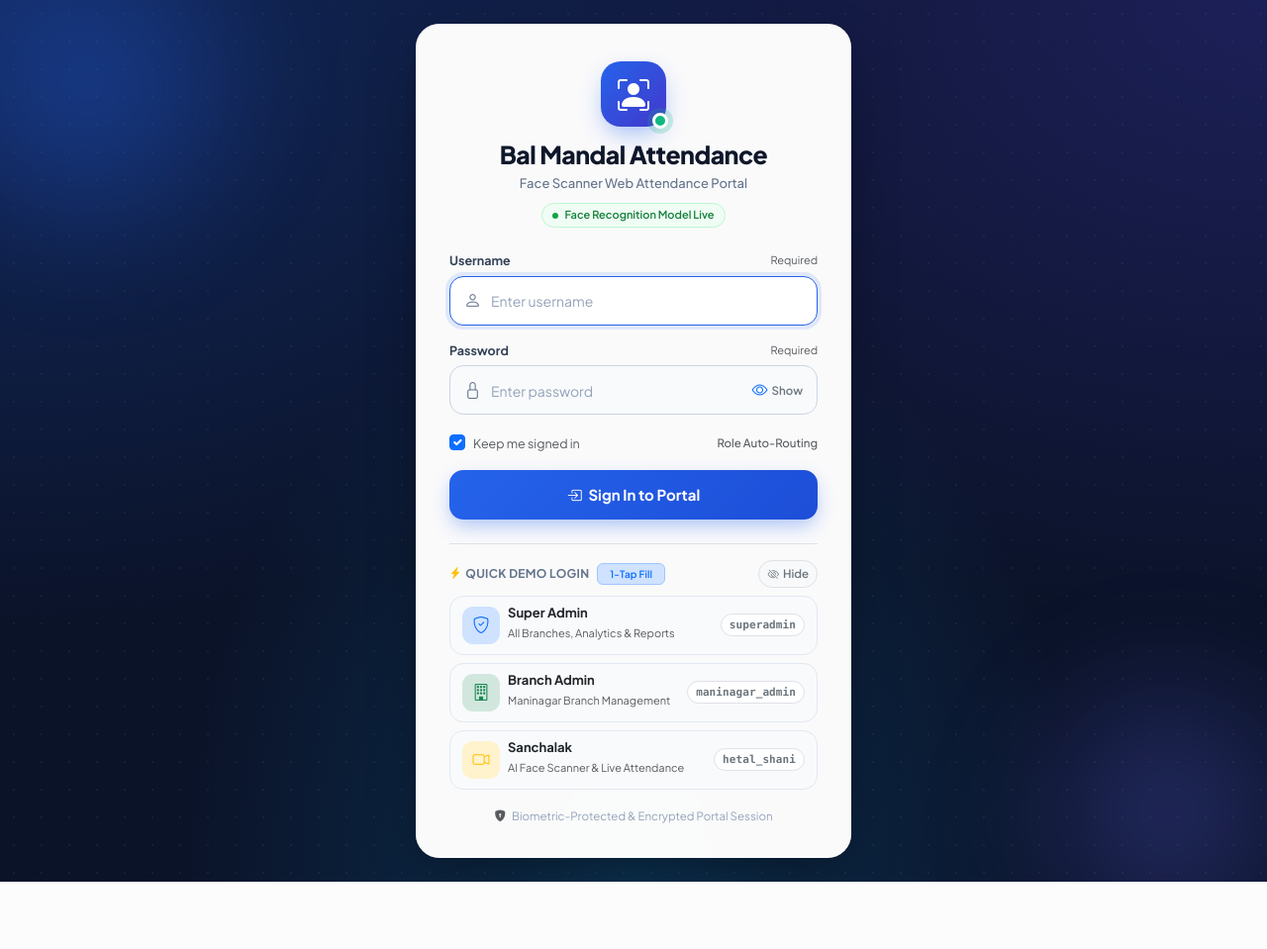
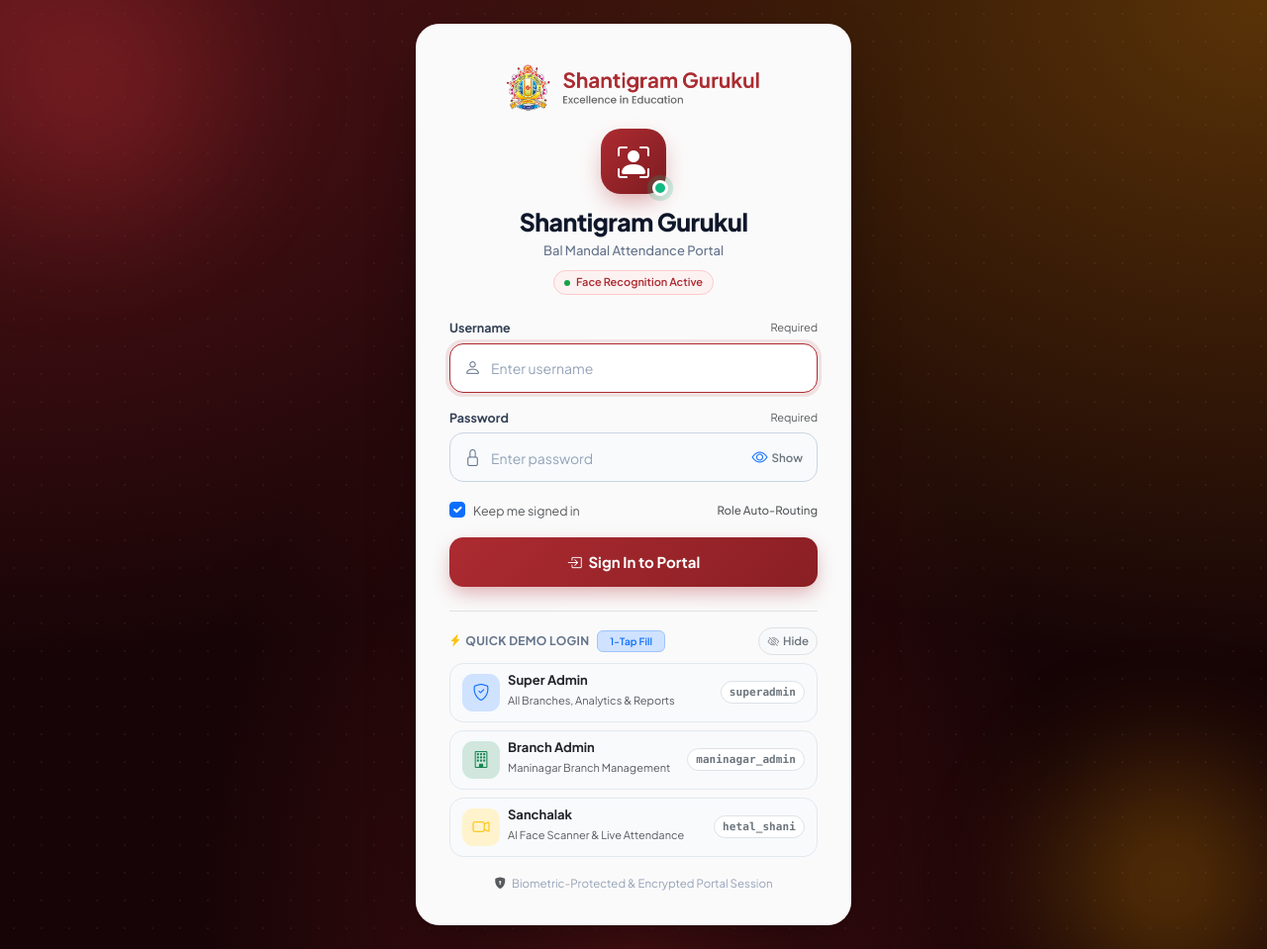
Before and after one commit to taxilpambhar3-art/bal-mandal-attendance, a FastAPI app: page /login in a window 1280 px wide. Shown: the whole page at 99% size. Before the commit the page ends 891 px from the top, so only its background shows below. Run offline with FastAPI, Linux system fonts and the light colour scheme.

Commit message:
Adapt portal branding and color theme to Shantigram Gurukul official crimson and saffron identity

```diff
--- a/app/auth.py
+++ b/app/auth.py
@@ -28,9 +28,9 @@ ROLE_LABEL = {
 }
 
 ROLE_THEME = {
-    "super_admin": "linear-gradient(135deg, #0b1329 0%, #1e3a8a 55%, #2563eb 100%)",
-    "branch_admin": "linear-gradient(135deg, #022c22 0%, #065f46 55%, #059669 100%)",
-    "sanchalak": "linear-gradient(135deg, #431407 0%, #9a3412 55%, #ea580c 100%)",
+    "super_admin": "linear-gradient(135deg, #3d0c0f 0%, #7d1c21 45%, #AC2B31 85%, #c83239 100%)",
+    "branch_admin": "linear-gradient(135deg, #022c22 0%, #065f46 50%, #047857 100%)",
+    "sanchalak": "linear-gradient(135deg, #451a03 0%, #9a3412 50%, #d97706 100%)",
 }
 
 
--- a/app/static/css/app.css
+++ b/app/static/css/app.css
@@ -20,10 +20,14 @@
   --text-muted: #64748b;
   --text-light: #94a3b8;
 
-  /* Semantic Accents */
-  --primary: #2563eb;
-  --primary-hover: #1d4ed8;
-  --primary-subtle: #eff6ff;
+  /* Semantic Accents — Shantigram Gurukul Official Brand */
+  --primary: #AC2B31;
+  --primary-hover: #8a1f24;
+  --primary-subtle: #fdf2f2;
+  --primary-border: #fecaca;
+  --gold: #f59e0b;
+  --gold-hover: #d97706;
+  --gold-subtle: #fef3c7;
   --success: #10b981;
   --success-hover: #059669;
   --success-subtle: #ecfdf5;
@@ -501,16 +505,16 @@ table.mock tbody tr:hover {
 }
 
 .btn-primary {
-  background: linear-gradient(135deg, #2563eb 0%, #1d4ed8 100%);
-  border-color: #2563eb;
+  background: linear-gradient(135deg, #AC2B31 0%, #8a1f24 100%);
+  border-color: #AC2B31;
   color: #ffffff;
-  box-shadow: 0 4px 12px -2px rgba(37, 99, 235, 0.35);
+  box-shadow: 0 4px 12px -2px rgba(172, 43, 49, 0.35);
 }
 .btn-primary:hover {
-  background: linear-gradient(135deg, #1d4ed8 0%, #1e40af 100%);
-  border-color: #1d4ed8;
+  background: linear-gradient(135deg, #8a1f24 0%, #681519 100%);
+  border-color: #8a1f24;
   color: #ffffff;
-  box-shadow: 0 6px 16px -2px rgba(37, 99, 235, 0.45);
+  box-shadow: 0 6px 16px -2px rgba(172, 43, 49, 0.45);
 }
 
 .btn-success {
--- a/app/templates/base.html
+++ b/app/templates/base.html
@@ -3,11 +3,11 @@
 <head>
   <meta charset="UTF-8">
   <meta name="viewport" content="width=device-width, initial-scale=1, viewport-fit=cover, maximum-scale=5">
-  <meta name="theme-color" content="#1e3c72">
+  <meta name="theme-color" content="#AC2B31">
   <meta name="apple-mobile-web-app-capable" content="yes">
   <meta name="apple-mobile-web-app-status-bar-style" content="default">
   <meta name="format-detection" content="telephone=no">
-  <title>{% block title %}Bal Mandal Attendance{% endblock %}</title>
+  <title>{% block title %}Shantigram Gurukul — Bal Mandal Attendance{% endblock %}</title>
   <link rel="preconnect" href="https://fonts.googleapis.com">
   <link rel="preconnect" href="https://fonts.gstatic.com" crossorigin>
   <link href="https://fonts.googleapis.com/css2?family=Plus+Jakarta+Sans:wght@400;500;600;700;800&display=swap" rel="stylesheet">
--- a/app/templates/login.html
+++ b/app/templates/login.html
@@ -1,14 +1,14 @@
 {% extends "base.html" %}
-{% block title %}Login — Bal Mandal Attendance Portal{% endblock %}
+{% block title %}Login — Shantigram Gurukul Bal Mandal Portal{% endblock %}
 {% block head %}
 <style>
   :root {
-    --brand-primary: #2563eb;
-    --brand-dark: #0f172a;
-    --brand-accent: #4f46e5;
+    --brand-primary: #AC2B31;
+    --brand-dark: #1a0507;
+    --brand-accent: #f59e0b;
   }
 
-  /* Full viewport immersive background with mesh glow */
+  /* Full viewport immersive background with Shantigram Gurukul crimson & amber mesh glow */
   .login-page-wrapper {
     min-height: 100vh;
     min-height: 100dvh;
@@ -18,11 +18,11 @@
     padding: 24px 16px;
     position: relative;
     overflow: hidden;
-    background-color: #0b1329;
+    background-color: #160406;
     background-image:
-      radial-gradient(at 0% 0%, rgba(37, 99, 235, 0.28) 0px, transparent 50%),
-      radial-gradient(at 100% 0%, rgba(79, 70, 229, 0.25) 0px, transparent 50%),
-      radial-gradient(at 50% 100%, rgba(14, 165, 233, 0.2) 0px, transparent 50%),
+      radial-gradient(at 0% 0%, rgba(172, 43, 49, 0.45) 0px, transparent 50%),
+      radial-gradient(at 100% 0%, rgba(245, 158, 11, 0.3) 0px, transparent 50%),
+      radial-gradient(at 50% 100%, rgba(138, 31, 36, 0.38) 0px, transparent 50%),
       radial-gradient(rgba(255, 255, 255, 0.05) 1px, transparent 1px);
     background-size: 100% 100%, 100% 100%, 100% 100%, 28px 28px;
   }
@@ -34,7 +34,7 @@
     left: -100px;
     width: 380px;
     height: 380px;
-    background: radial-gradient(circle, rgba(37, 99, 235, 0.35) 0%, rgba(37, 99, 235, 0) 70%);
+    background: radial-gradient(circle, rgba(172, 43, 49, 0.45) 0%, rgba(172, 43, 49, 0) 70%);
     border-radius: 50%;
     filter: blur(40px);
     pointer-events: none;
@@ -46,7 +46,7 @@
     right: -80px;
     width: 360px;
     height: 360px;
-    background: radial-gradient(circle, rgba(99, 102, 241, 0.3) 0%, rgba(99, 102, 241, 0) 70%);
+    background: radial-gradient(circle, rgba(245, 158, 11, 0.35) 0%, rgba(245, 158, 11, 0) 70%);
     border-radius: 50%;
     filter: blur(45px);
     pointer-events: none;
@@ -96,13 +96,13 @@
     width: 66px;
     height: 66px;
     border-radius: 20px;
-    background: linear-gradient(135deg, #2563eb 0%, #4338ca 100%);
+    background: linear-gradient(135deg, #AC2B31 0%, #7d1c21 100%);
     display: flex;
     align-items: center;
     justify-content: center;
     color: #ffffff;
     font-size: 32px;
-    box-shadow: 0 10px 25px -5px rgba(37, 99, 235, 0.45);
+    box-shadow: 0 10px 25px -5px rgba(172, 43, 49, 0.45);
     position: relative;
   }
   .pulse-indicator {
@@ -140,10 +140,10 @@
     align-items: center;
     gap: 6px;
     padding: 3px 10px;
-    background: #f0fdf4;
-    border: 1px solid #bbf7d0;
+    background: #fdf2f2;
+    border: 1px solid #fecaca;
     border-radius: 999px;
-    color: #15803d;
+    color: #AC2B31;
     font-size: 11px;
     font-weight: 600;
     margin-top: 6px;
@@ -173,9 +173,9 @@
     transition: all 0.2s ease;
   }
   .login-input-group:focus-within {
-    border-color: #2563eb;
+    border-color: #AC2B31;
     background: #ffffff;
-    box-shadow: 0 0 0 4px rgba(37, 99, 235, 0.12);
+    box-shadow: 0 0 0 4px rgba(172, 43, 49, 0.12);
   }
   .login-input-group .input-group-text {
     background: transparent;
@@ -215,7 +215,7 @@
     align-items: center;
   }
   .pwd-toggle-btn:hover {
-    color: #2563eb;
+    color: #AC2B31;
   }
 
   /* Submit Button */
@@ -224,23 +224,23 @@
     font-size: 15px;
     font-weight: 700;
     border-radius: 14px;
-    background: linear-gradient(135deg, #2563eb 0%, #1d4ed8 100%);
+    background: linear-gradient(135deg, #AC2B31 0%, #8a1f24 100%);
     border: 0;
     color: #ffffff;
-    box-shadow: 0 8px 20px -3px rgba(37, 99, 235, 0.4);
+    box-shadow: 0 8px 20px -3px rgba(172, 43, 49, 0.4);
     transition: all 0.2s cubic-bezier(0.16, 1, 0.3, 1);
     position: relative;
     overflow: hidden;
   }
   .login-btn:hover {
-    background: linear-gradient(135deg, #1d4ed8 0%, #1e40af 100%);
-    box-shadow: 0 10px 24px -2px rgba(37, 99, 235, 0.5);
+    background: linear-gradient(135deg, #8a1f24 0%, #681519 100%);
+    box-shadow: 0 10px 24px -2px rgba(172, 43, 49, 0.5);
     transform: translateY(-1px);
     color: #ffffff;
   }
   .login-btn:active {
     transform: translateY(0);
-    box-shadow: 0 4px 12px -2px rgba(37, 99, 235, 0.4);
+    box-shadow: 0 4px 12px -2px rgba(172, 43, 49, 0.4);
   }
   .login-btn.btn-pulse-active {
     background: linear-gradient(135deg, #10b981 0%, #059669 100%) !important;
@@ -280,8 +280,8 @@
   }
   .demo-role-card.active-selected {
     background: #ffffff;
-    border-color: #2563eb;
-    box-shadow: 0 0 0 3px rgba(37, 99, 235, 0.15);
+    border-color: #AC2B31;
+    box-shadow: 0 0 0 3px rgba(172, 43, 49, 0.15);
   }
   .role-icon-box {
     width: 38px;
@@ -344,6 +344,9 @@
 
       <!-- Brand Header -->
       <div class="text-center mb-3 mb-sm-4">
+        <div class="mb-3">
+          <img src="/static/img/shantigram_logo.webp" alt="Shantigram Gurukul Logo" class="img-fluid" style="max-height: 52px; width: auto; object-fit: contain;">
+        </div>
         <div class="brand-icon-wrapper">
           <div class="brand-icon-box">
             <i class="bi bi-person-bounding-box"></i>
@@ -351,14 +354,14 @@
           <span class="pulse-indicator" title="System Live"></span>
         </div>
         <h4 class="portal-title">
-          Bal Mandal Attendance
+          Shantigram Gurukul
         </h4>
         <p class="portal-subtitle mb-1">
-          Face Scanner Web Attendance Portal
+          Bal Mandal Attendance Portal
         </p>
         <div>
           <span class="status-pill">
-            <span class="status-dot"></span> Face Recognition Model Live
+            <span class="status-dot"></span> Face Recognition Active
           </span>
         </div>
       </div>
```
Also changed, not shown: app/templates/partials/shell.html (+7 -5 lines), app/static/img/shantigram_emblem.webp (added), app/static/img/shantigram_logo.webp (added).
